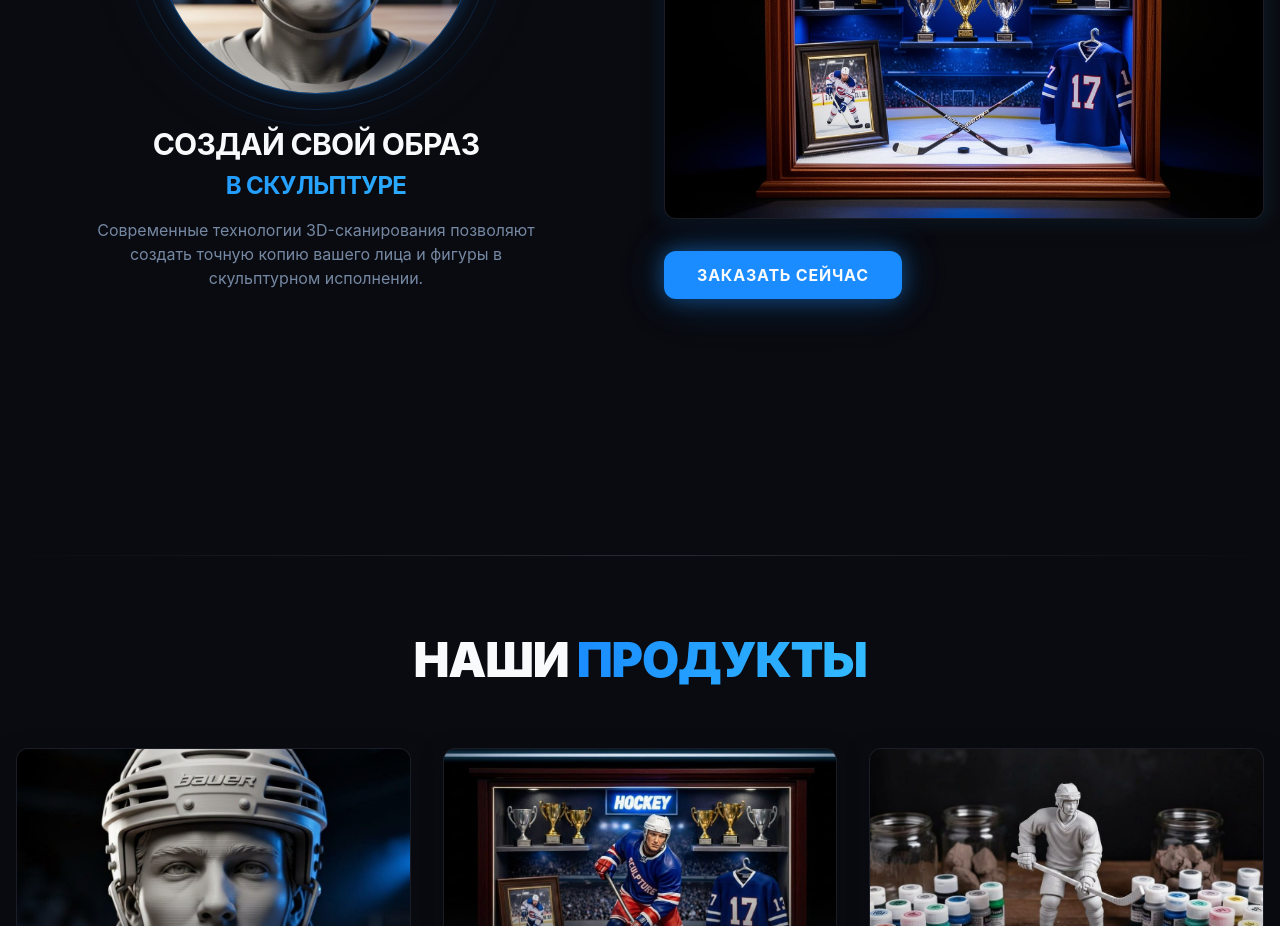
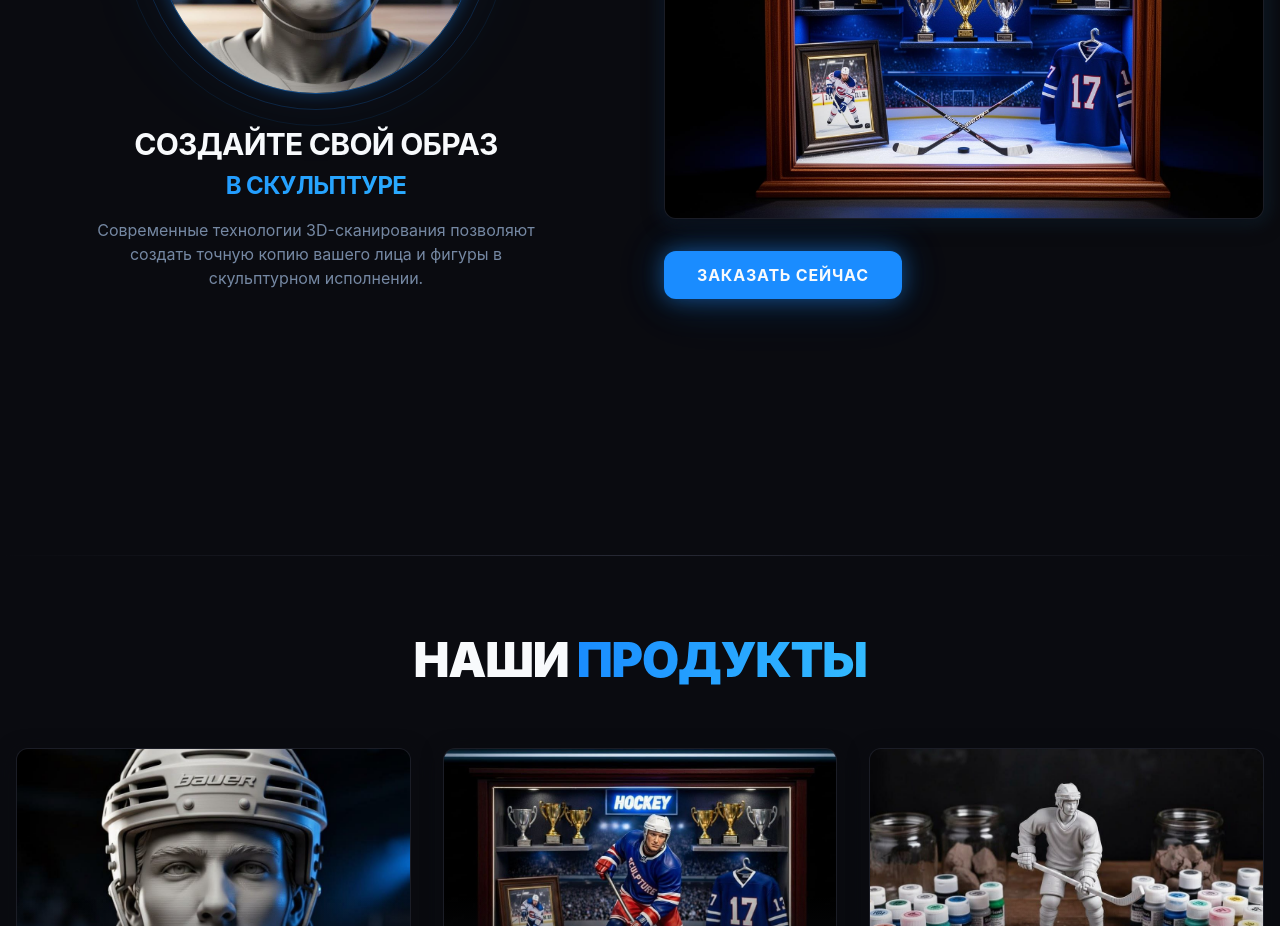
Before and after one commit to LISBREU/3d_hockey_sculpture, a React (Vite) app: page / in a window 1280 px wide. Shown: the part 1440-2366 px from the top of the page. Built offline with nearby package versions, Linux system fonts and the light colour scheme; the HTML template or start-up script is replaced by a standard one.

Commit message:
Текстовка: «Создай» → «Создайте свой образ в скульптуре»

```diff
--- a/src/components/Museum.tsx
+++ b/src/components/Museum.tsx
@@ -41,7 +41,7 @@ const Museum = () => {
 
             <div className="mt-8 text-center">
               <h3 className="text-2xl md:text-3xl font-bold uppercase mb-2">
-                Создай свой образ
+                Создайте свой образ
               </h3>
               <h4 className="text-xl md:text-2xl font-bold uppercase text-gradient">
                 в скульптуре
```
